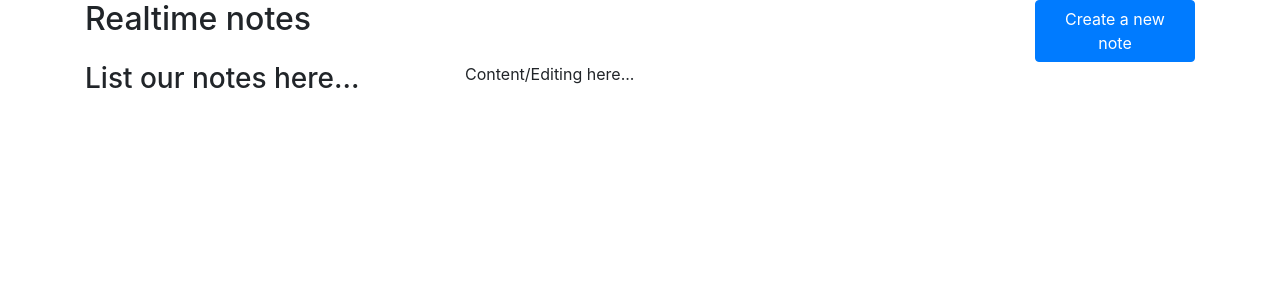
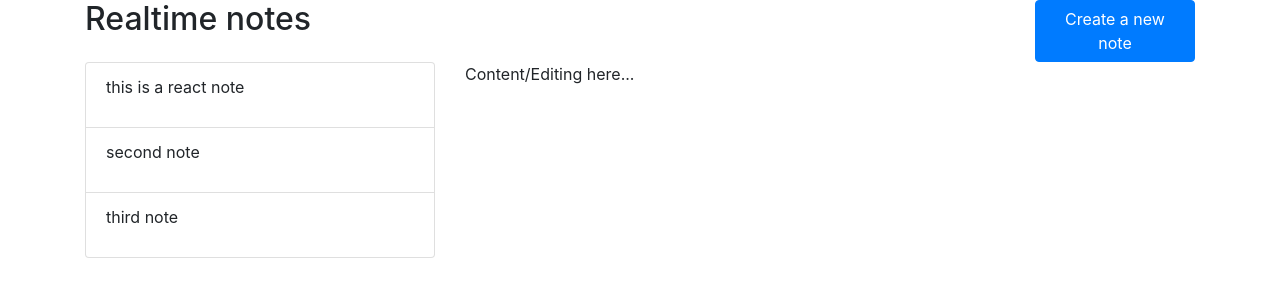
Before and after one commit to tabao-fs/django-react-notes, a React (Create React App) app in the folder frontend/: page / in a window 1280 px wide. Shown: the top 300 px of the page. Built offline with nearby package versions, Linux system fonts and the light colour scheme.

Commit message:
use ListNotes

```diff
--- a/frontend/src/App.js
+++ b/frontend/src/App.js
@@ -1,16 +1,42 @@
 import React, { Component } from 'react';
-import { Button, Container, Row, Col } from 'reactstrap'
+import { Button, Container, Row, Col } from 'reactstrap';
+
+import ListNotes from './components/ListNotes';
+
+var notes_temp = [
+  {
+    'id': 1,
+    'title': 'this is a react note',
+    'content': 'this is the content'
+  },
+  {
+    'id': 2,
+    'title': 'second note',
+    'content': 'this is the second content'
+  },
+  {
+    'id': 3,
+    'title': 'third note',
+    'content': 'this is the third content'
+  }
+]
 
 class App extends Component {
   constructor(props) {
     super(props);
 
     this.state = {
-      notes: [],
+      notes: notes_temp,
       current_note_id: 0,
       is_creating: true
     }
+
+    this.handleItemClick = this.handleItemClick.bind(this);
   };
+
+  handleItemClick(id) {
+    console.log("id", id);
+  }
 
   render() {
     return (
@@ -26,7 +52,7 @@ class App extends Component {
           </Row>
           <Row>
             <Col xs="4">
-              <h3>List our notes here...</h3>
+              <ListNotes notes={this.state.notes} handleItemClick={(id) => this.handleItemClick(id)} />
             </Col>
             <Col xs="8">
               <p>Content/Editing here...</p>
```
